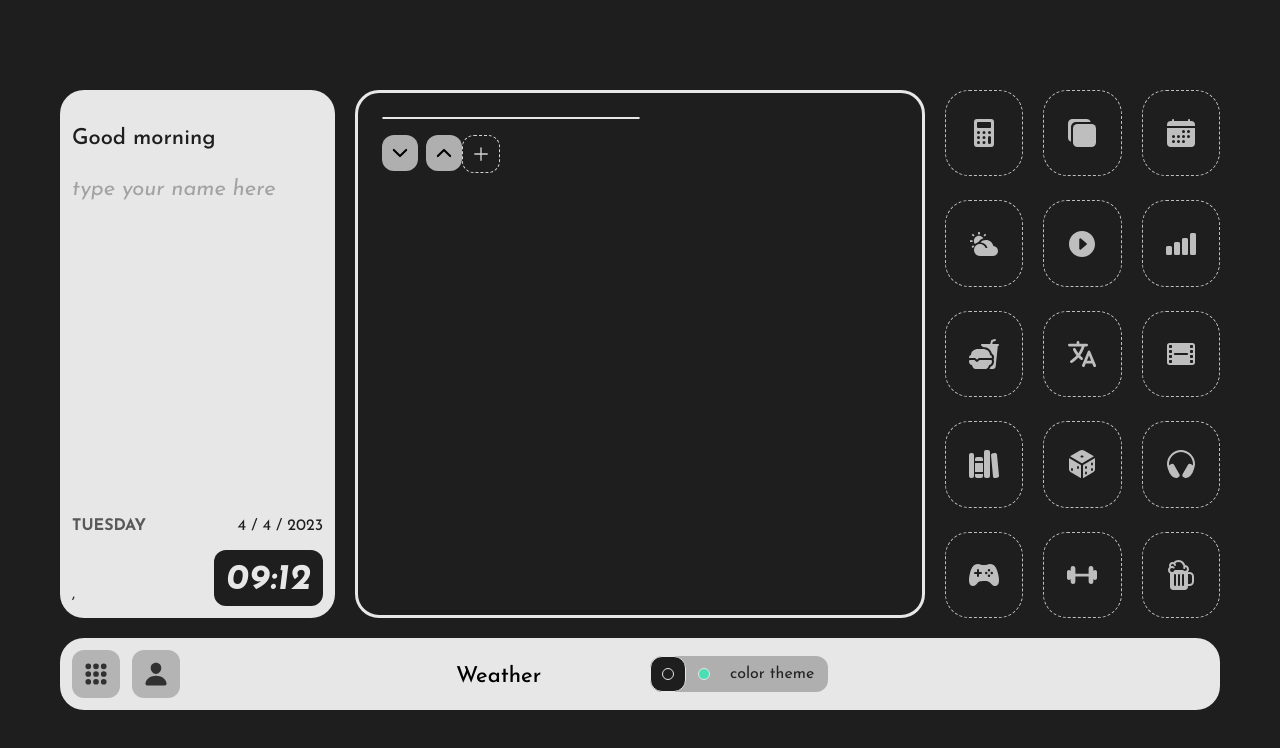
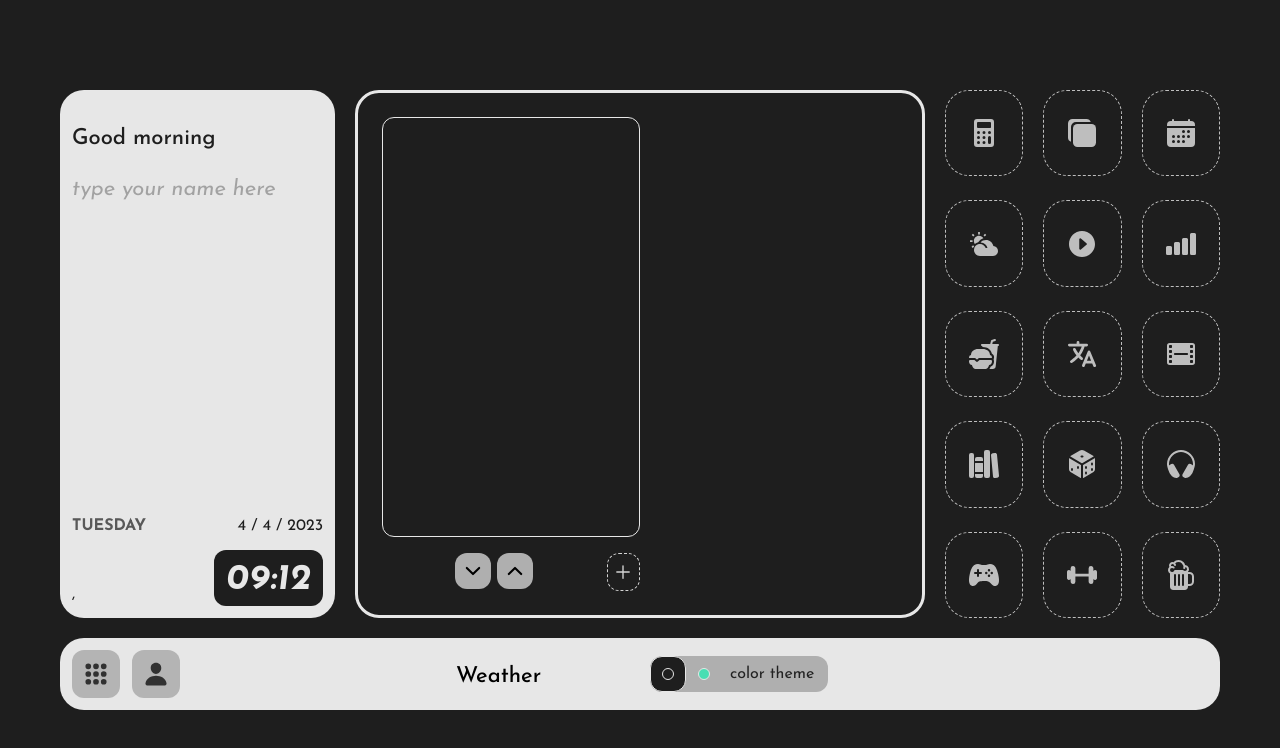
Before and after one commit to DagnaSchmidt/Dev-Dash-v2, a React (Create React App) app: page /notes in a window 1280 px wide. Shown: the top 748 px of the page. Built offline with nearby package versions, Linux system fonts and the light colour scheme; no server answers.

Commit message:
notes left list content

```diff
--- a/src/Styles/Components_Styles/Notes/Notes.css
+++ b/src/Styles/Components_Styles/Notes/Notes.css
@@ -89,6 +89,7 @@
   gap: 16px;
 }
 .notes__left__list {
+  height: 100%;
   border-radius: 12px;
   border: var(--border-white);
 }
@@ -97,5 +98,7 @@
 }
 .notes__left__nav__scroll-btns {
   display: flex;
-  gap: 8px;
+  justify-content: center;
+  width: 100%;
+  gap: 6px;
 }/*# sourceMappingURL=Notes.css.map */
--- a/src/Styles/Components_Styles/Notes/Notes.scss
+++ b/src/Styles/Components_Styles/Notes/Notes.scss
@@ -11,6 +11,7 @@
     &__left {
         gap: 16px;
         &__list {
+            height: 100%;
             border-radius: 12px;
             border: var(--border-white);
         }
@@ -18,7 +19,9 @@
             display: flex;
             &__scroll-btns {
                 display: flex;
-                gap: 8px;
+                justify-content: center;
+                width: 100%;
+                gap: 6px;
             }
         }
     }
```
Also changed, not shown: 1 other file (tests, documents, lock files or other folders).
